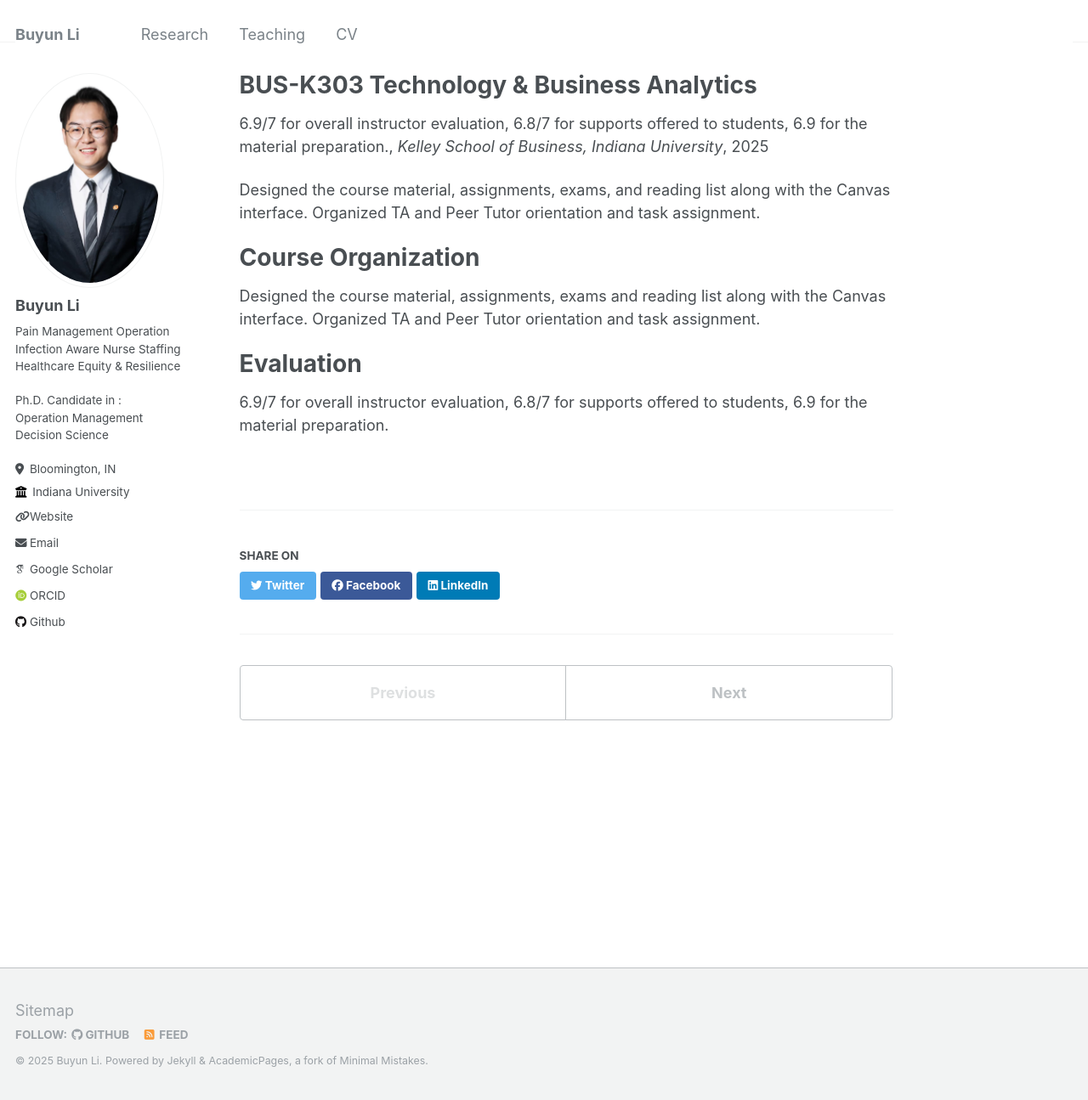
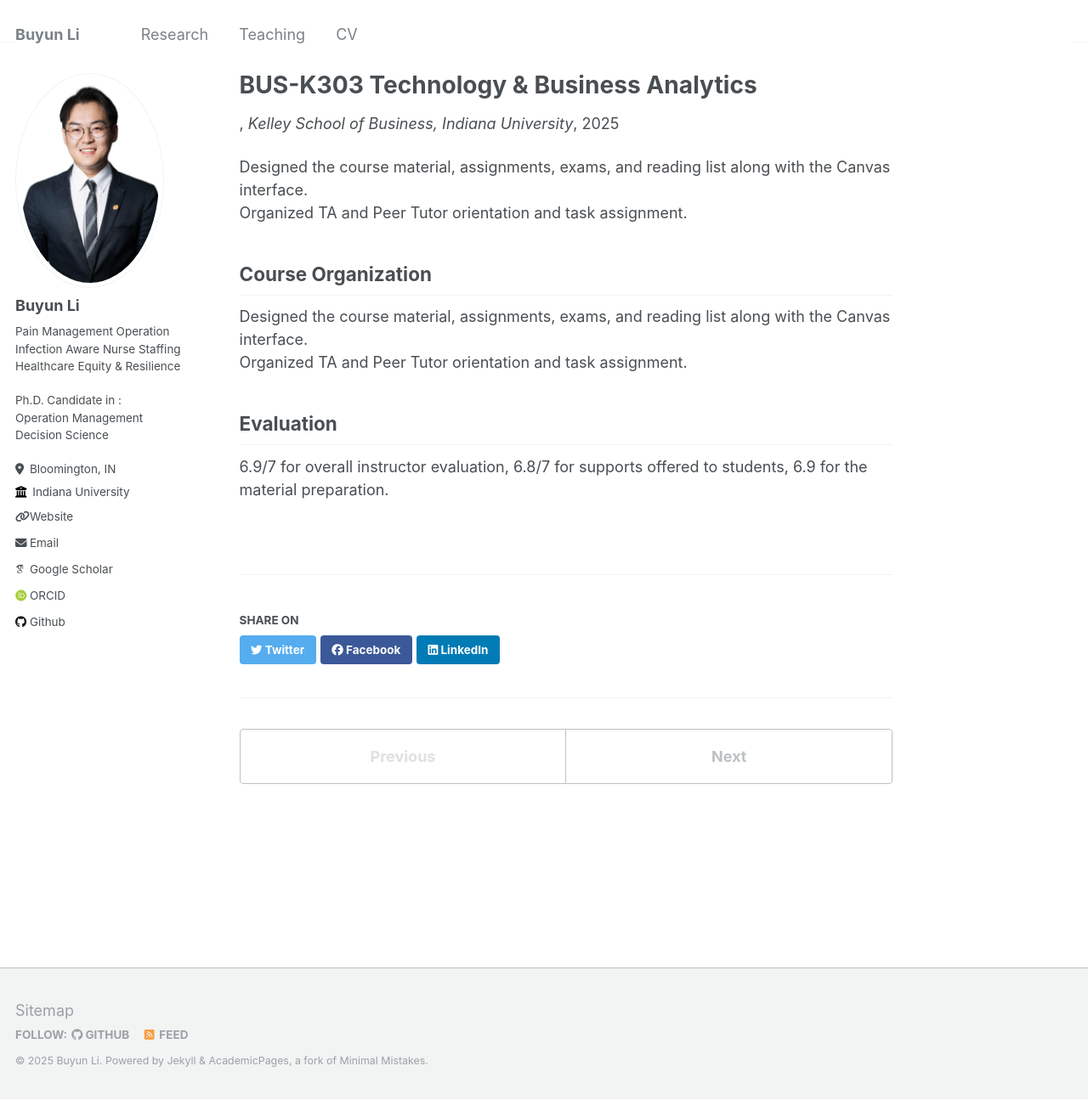
Before and after one commit to BuyunLi/BuyunLi.github.io, a Jekyll site: the page built from _teaching/2014-spring-teaching-1.md, in a window 1280 px wide and 1295 px high. Shown: the whole window at 85% size. Built offline with Jekyll 4.4.1, drawn with Linux system fonts in a browser that asks for light colours; some web fonts are replaced.

Commit message:
Update 2014-spring-teaching-1.md

```diff
--- a/_teaching/2014-spring-teaching-1.md
+++ b/_teaching/2014-spring-teaching-1.md
@@ -1,20 +1,29 @@
 ---
-title: "BUS-K303 Technology & Business Analytics "
+title: "BUS-K303 Technology & Business Analytics"
 collection: teaching
-type: "6.9/7 for overall instructor evaluation, 6.8/7 for supports offered to students, 6.9 for the material preparation."
-permalink: /teaching/2014-spring-teaching-1
+permalink: /teaching/bus-k303
 venue: "Kelley School of Business, Indiana University"
-location: "Fall 2023, Spring 2024, Fall 2025 (Two sections) Bloomington, Indiana"
+semesters:
+  - semester: "Fall 2023"
+    role: "Instructor"
+    evaluation: "7/7 overall, 6.8/7 support, 6.9/7 preparation (18/36 Responded)"
+    location: "Bloomington, Indiana"
+  - semester: "Spring 2024"
+    role: "Instructor"
+    evaluation: "7/7 overall, 6.7/7 support, 6.9/7 preparation (15/35 Responded)"
+    location: "Bloomington, Indiana"
+  - semester: "Fall 2025 (Two sections)"
+    role: "Instructor"
+    evaluation: "Forth coming"
+    location: "Bloomington, Indiana"
 ---
 
-Designed the course material, assignments, exams, and reading list along with the Canvas interface. Organized
-TA and Peer Tutor orientation and task assignment.
+Designed the course material, assignments, exams, and reading list along with the Canvas interface.
+Organized TA and Peer Tutor orientation and task assignment.
 
-Course Organization
-======
-Designed the course material, assignments, exams and reading list along with the Canvas interface. Organized
-TA and Peer Tutor orientation and task assignment.
+## Course Organization
+Designed the course material, assignments, exams, and reading list along with the Canvas interface.
+Organized TA and Peer Tutor orientation and task assignment.
 
-Evaluation
-======
+## Evaluation
 6.9/7 for overall instructor evaluation, 6.8/7 for supports offered to students, 6.9 for the material preparation.
```
